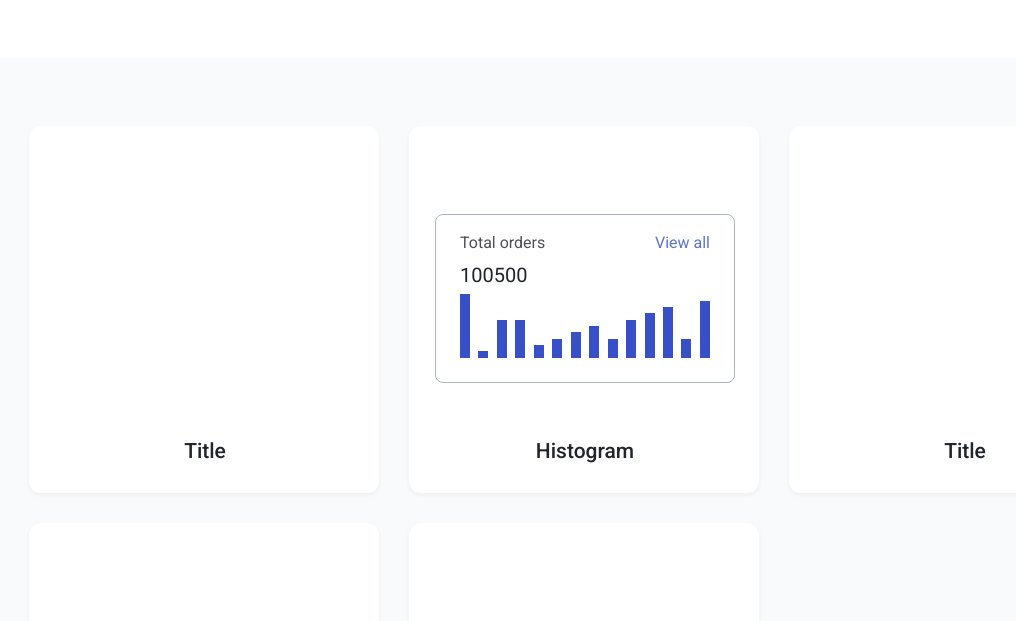
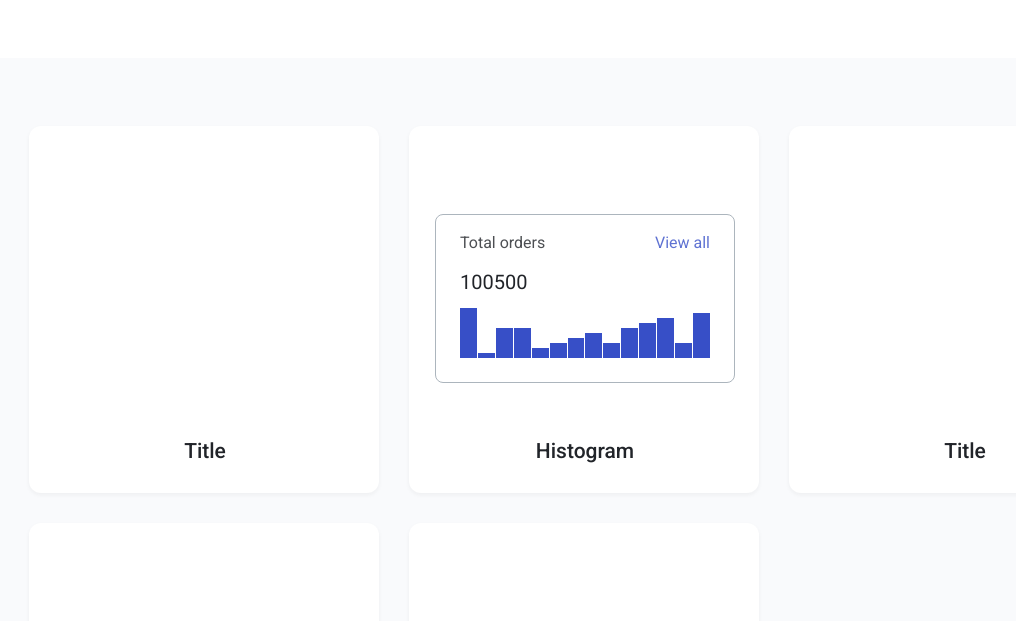
Before and after one commit to js-tasks-ru/htmlcss-20231027_mu57di3, a website: page index.html in a window 1280 px wide. Shown: the part 179-800 px from the top of the page, without its empty margins (56-1072 px from the left). Drawn offline with Linux system fonts and the light colour scheme.

Commit message:
Фикс гистограммы

```diff
--- a/04-lection2/01-histogram/histogram.css
+++ b/04-lection2/01-histogram/histogram.css
@@ -30,13 +30,20 @@
 
 .histogram__data {
     display: flex;
+    justify-content: stretch;
+    flex-wrap: nowrap;
+    width: 100%;
+    align-items: flex-end;
     flex-direction: row;
-    justify-content: space-between;
-    align-items: flex-end;
-    flex-basis: 50%;
+    height: 50px;
 }
 
 .histogram__data-item {
     background: var(--blue);
-    flex-basis: 10px;
+    flex: 1 0 auto;
+    margin-right: 1px;
 }
+
+.histogram__data-item:last-child {
+    margin-right: 0;
+}
```
